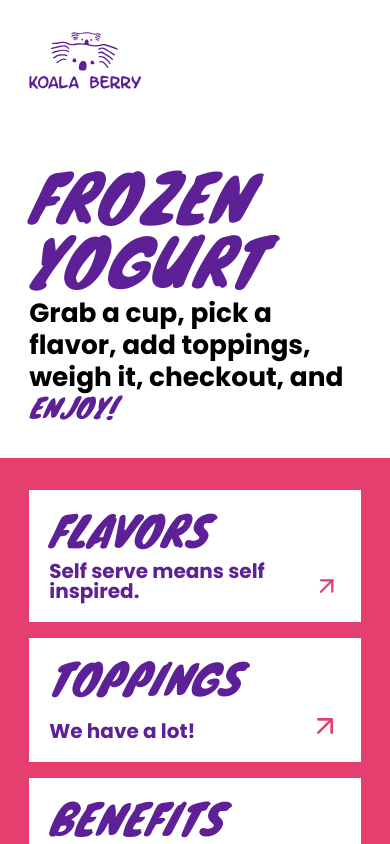
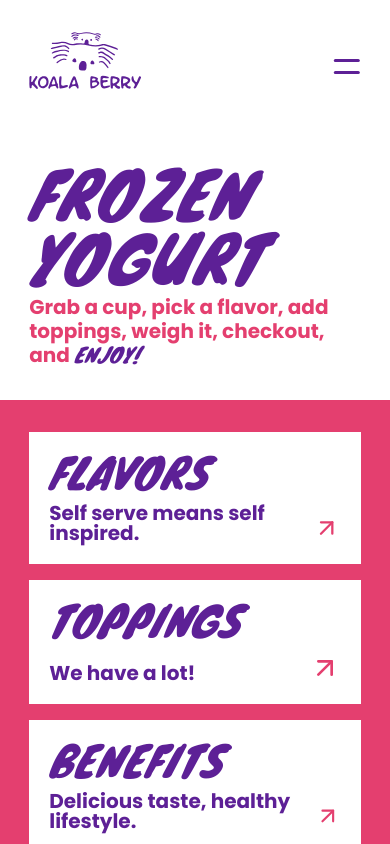
Before and after one commit to mattmaneval/koala-berry, a Next.js app: page / in a window 390 px wide. Shown: the top 844 px of the page. Built offline with nearby package versions, Linux system fonts and the light colour scheme.

Commit message:
Get mobile menu working / Add social icons

```diff
--- a/components/Header.js
+++ b/components/Header.js
@@ -1,5 +1,8 @@
+import { useState } from 'react';
 import styled from 'styled-components';
 import Logo from './icons/Logo';
+import MenuButton from './navigation/MenuButton';
+import MobileMenu from './navigation/MobileMenu';
 import media from '../styles/media';
 import theme from '../styles/theme';
 
@@ -7,6 +10,12 @@ const { color } = theme;
 
 const HeaderStyle = styled.header`
   padding: 2em 0;
+
+  .wrap {
+    display: flex;
+    justify-content: space-between;
+    align-items: center;
+  }
 
   svg {
     fill: ${color.foregroundAlt};
@@ -19,11 +28,17 @@ const HeaderStyle = styled.header`
 `;
 
 function Header() {
+  const [menu, active] = useState(false);
+
+  const handleClick = () => (menu ? active(false) : active(true));
+
   return (
-    <HeaderStyle>
+    <HeaderStyle menu={menu}>
       <div className="wrap">
         <Logo />
+        <MenuButton menu={menu} onClick={handleClick} />
       </div>
+      <MobileMenu menu={menu} />
     </HeaderStyle>
   );
 }
--- a/components/Hero/index.js
+++ b/components/Hero/index.js
@@ -5,13 +5,14 @@ import theme from '../../styles/theme';
 const { color, fonts } = theme;
 
 const H1Alt = styled.div`
+  color: ${color.callout};
   display: inline-block;
   font-family: ${fonts.fontBold};
-  font-size: 2.65em;
+  font-size: 2.5em;
   line-height: 1.2;
 
   @media ${media.secondary} {
-    font-size: 1.65em;
+    font-size: 1.25em;
   }
 
   span {
--- /dev/null
+++ b/components/icons/Facebook.js
@@ -0,0 +1,22 @@
+import React from 'react';
+
+const Facebook = () => (
+  <a href="https://www.facebook.com/PocoPiatti/">
+    <svg
+      xmlns="http://www.w3.org/2000/svg"
+      width="24"
+      height="24"
+      viewBox="0 0 24 24"
+      fill="none"
+      stroke="currentColor"
+      strokeWidth="2"
+      strokeLinecap="round"
+      strokeLinejoin="round"
+      className="feather feather-facebook"
+    >
+      <path d="M18 2h-3a5 5 0 0 0-5 5v3H7v4h3v8h4v-8h3l1-4h-4V7a1 1 0 0 1 1-1h3z" />
+    </svg>
+  </a>
+);
+
+export default Facebook;
--- /dev/null
+++ b/components/icons/Instagram.js
@@ -0,0 +1,24 @@
+import React from 'react';
+
+const Instagram = () => (
+  <a href="https://www.instagram.com/pocopiatti_pb/?hl=en">
+    <svg
+      xmlns="http://www.w3.org/2000/svg"
+      width="24"
+      height="24"
+      viewBox="0 0 24 24"
+      fill="none"
+      stroke="currentColor"
+      strokeWidth="2"
+      strokeLinecap="round"
+      strokeLinejoin="round"
+      className="feather feather-instagram"
+    >
+      <rect x="2" y="2" width="20" height="20" rx="5" ry="5" />
+      <path d="M16 11.37A4 4 0 1 1 12.63 8 4 4 0 0 1 16 11.37z" />
+      <line x1="17.5" y1="6.5" x2="17.51" y2="6.5" />
+    </svg>
+  </a>
+);
+
+export default Instagram;
--- /dev/null
+++ b/components/navigation/MenuButton.js
@@ -0,0 +1,71 @@
+import PropTypes from 'prop-types';
+import styled from 'styled-components';
+import theme from '../../styles/theme';
+import media from '../../styles/media';
+import mixins from '../../styles/mixins';
+
+const { color } = theme;
+
+const ButtonStyle = styled.button`
+  display: flex;
+  -webkit-tap-highlight-color: transparent;
+  justify-content: flex-start;
+  align-items: center;
+  padding: 1.5em;
+  cursor: pointer;
+  position: relative;
+  box-sizing: content-box;
+  background: none;
+  z-index: 3;
+  height: 0.8rem;
+  width: 2rem;
+  transform: translatex(1.8em);
+
+  span {
+    display: inline-block;
+    background-color: ${color.foregroundAlt};
+    border-radius: 5em;
+    position: relative;
+
+    &:before,
+    &:after {
+      ${mixins.animate};
+      content: "";
+      position: absolute;
+      background-color: ${color.foregroundAlt};
+      height: 0.2rem;
+      width: 1.65rem;
+      border-radius: 5em;
+    }
+
+    &:before {
+      top: ${({ menu }) => (menu ? '0' : '-6px')};;
+      left: 0;
+      transform: ${({ menu }) => (menu ? 'rotate(45deg)' : 'rotate(0)')};
+      background-color: ${({ menu }) => (menu ? `${color.foregroundAlt}` : `${color.foregroundAlt}`)};
+    }
+
+    &:after {
+      top: ${({ menu }) => (menu ? '0' : '6px')};
+      left: 0;
+      transform: ${({ menu }) => (menu ? 'rotate(-45deg)' : 'rotate(0)')};
+      background-color: ${({ menu }) => (menu ? `${color.foregroundAlt}` : `${color.foregroundAlt}`)};
+    }
+  }
+`;
+
+const MenuButton = ({ menu, onClick }) => (
+  <ButtonStyle
+    menu={menu}
+    onClick={onClick}
+  >
+    <span />
+  </ButtonStyle>
+);
+
+MenuButton.propTypes = {
+  menu: PropTypes.bool.isRequired,
+  onClick: PropTypes.func.isRequired,
+};
+
+export default MenuButton;
--- /dev/null
+++ b/components/navigation/MobileMenu.js
@@ -0,0 +1,92 @@
+import PropTypes from 'prop-types';
+import styled from 'styled-components';
+import Link from 'next/link';
+import Facebook from '../icons/Facebook';
+import Instagram from '../icons/Instagram';
+import theme from '../../styles/theme';
+
+const { color, fonts, space } = theme;
+
+const MobileMenuStyles = styled.div`
+  width: 300px;
+  background-color: ${color.background};
+  height: 100vh;
+  transform: ${({ menu }) => (menu ? 'translateX(0)' : 'translateX(300px)')};
+  opacity: ${({ menu }) => (menu ? '1' : '0')};
+  transition: all 0.9s;
+  padding: 6em 2em 0 2em;
+  position: absolute;
+  top: 0;
+  right: 0;
+  bottom: 0;
+  z-index: 2;
+  overflow-x: hidden;
+
+  .mobile-nav {
+    display: inline-block;
+    margin-bottom: ${space.halfSpace};
+
+    a {
+      color: ${color.foreground};
+      display: block;
+      font-family: ${fonts.fontBold};
+      padding: ${space.halfSpace} 0;
+      font-size: 1.65rem;
+      letter-spacing: 0.12em;
+    }
+  }
+
+  .mobile-menu-contact {
+    margin-bottom: ${space.space};
+
+    h3 {
+      margin-bottom: ${space.space};
+    }
+
+    a {
+      color: ${color.foregroundDim};
+      font-family: ${fonts.fontBold};
+      /* line-height: 140%; */
+      font-size: 1.25em;
+      /* letter-spacing: 0.0/5rem; */
+      display: block;
+      padding: 0 0 ${space.quarterSpace} 0;
+    }
+  }
+
+  .mobile-menu-socials {
+    display: inline-block;
+    position: relative;
+    transform: translateX(-1.3em);
+
+    svg {
+      color: ${color.foregroundAlt};
+      fill: none;
+    }
+  }
+`;
+
+const MobileMenu = ({ menu }) => (
+  <MobileMenuStyles menu={menu}>
+    <nav className="mobile-nav">
+      <Link href="/">
+        <a>Home</a>
+      </Link>
+
+    </nav>
+    <div className="mobile-menu-contact">
+      <a href="tel:419-931-0281">419-931-0281</a>
+      <a href="mailto:pocopiattiparty@gmail.com">pocopiattiparty@gmail.com</a>
+    </div>
+    <div className="mobile-menu-socials">
+      <Facebook />
+      <Instagram />
+    </div>
+  </MobileMenuStyles>
+);
+
+MobileMenu.propTypes = {
+  menu: PropTypes.bool.isRequired,
+};
+
+export default MobileMenu;
```
